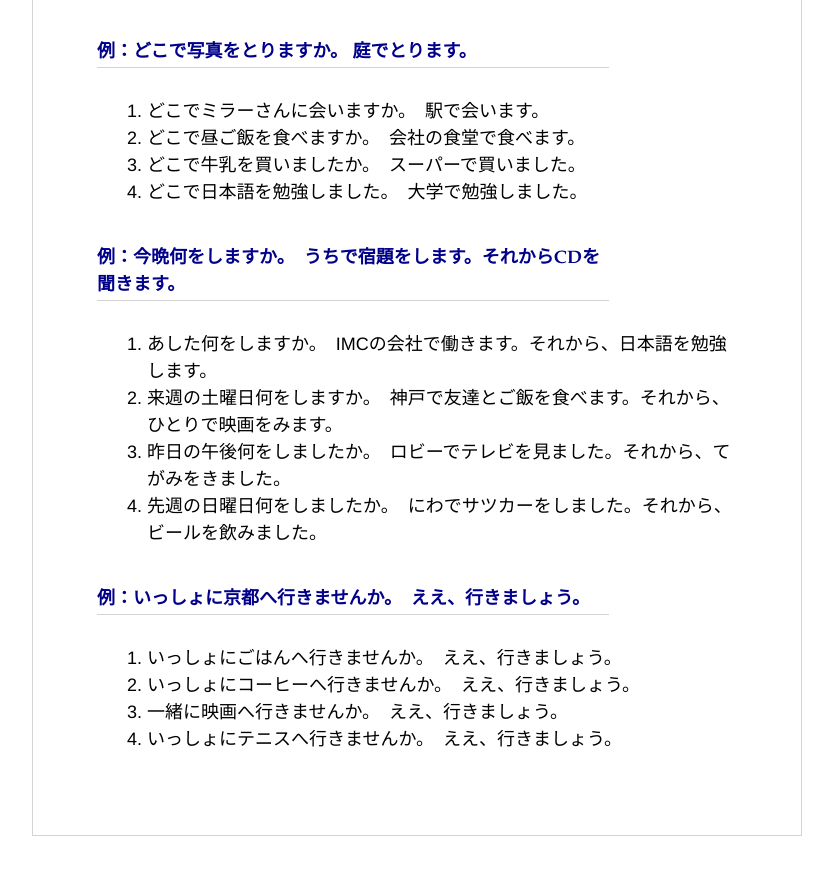
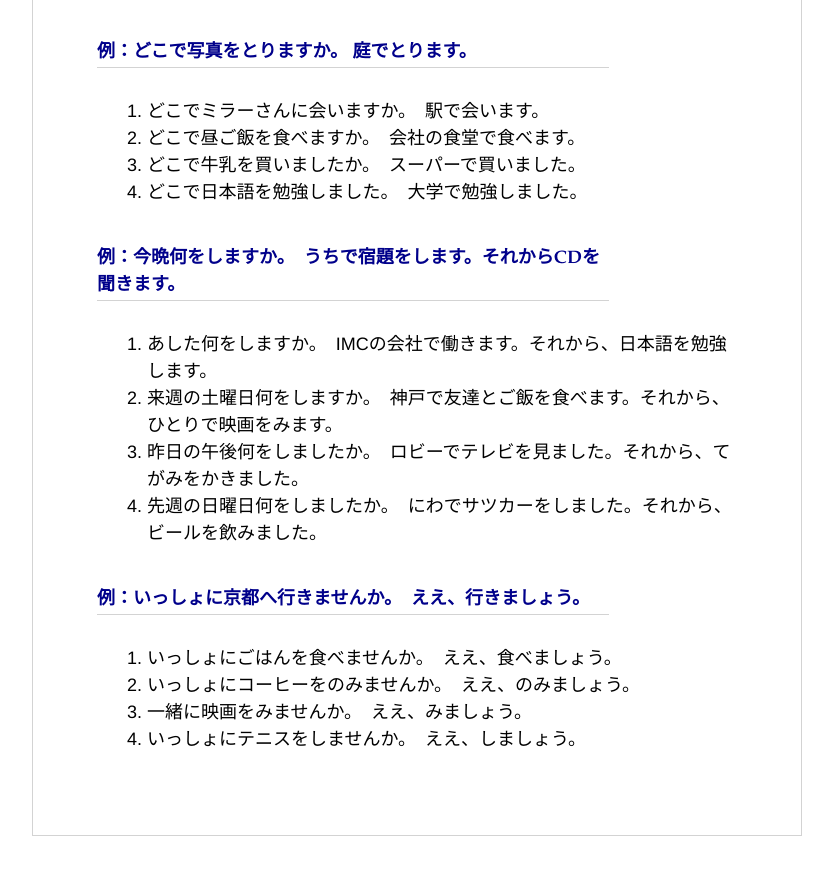
Before and after one commit to siqingmu/siqingmu.github.io, a Jekyll site: the page built from _posts/2020-05-12-the-sixth-lesson.md, in a window 1280 px wide and 900 px high, scrolled down 1089 px. Shown: the top 875 px of the window, without its empty margins (224-1057 px from the left). Built offline with Jekyll 4.4.1, drawn with Linux system fonts in a browser that asks for light colours.

Commit message:
error-fixes

```diff
--- a/_posts/2020-05-12-the-sixth-lesson.md
+++ b/_posts/2020-05-12-the-sixth-lesson.md
@@ -44,12 +44,12 @@ title: 第 6 課
 
 1. あした何をしますか。　IMCの会社で働きます。それから、日本語を勉強します。
 2. 来週の土曜日何をしますか。　神戸で友達とご飯を食べます。それから、ひとりで映画をみます。
-3. 昨日の午後何をしましたか。　ロビーでテレビを見ました。それから、てがみをきました。
+3. 昨日の午後何をしましたか。　ロビーでテレビを見ました。それから、てがみをかきました。
 4. 先週の日曜日何をしましたか。　にわでサツカーをしました。それから、ビールを飲みました。
 
 #### 例：いっしょに京都へ行きませんか。　ええ、行きましょう。
 
-1. いっしょにごはんへ行きませんか。　ええ、行きましょう。
-2. いっしょにコーヒーへ行きませんか。　ええ、行きましょう。
-3. 一緒に映画へ行きませんか。　ええ、行きましょう。
-4. いっしょにテニスへ行きませんか。　ええ、行きましょう。
+1. いっしょにごはんを食べませんか。　ええ、食べましょう。
+2. いっしょにコーヒーをのみませんか。　ええ、のみましょう。
+3. 一緒に映画をみませんか。　ええ、みましょう。
+4. いっしょにテニスをしませんか。　ええ、しましょう。
```
